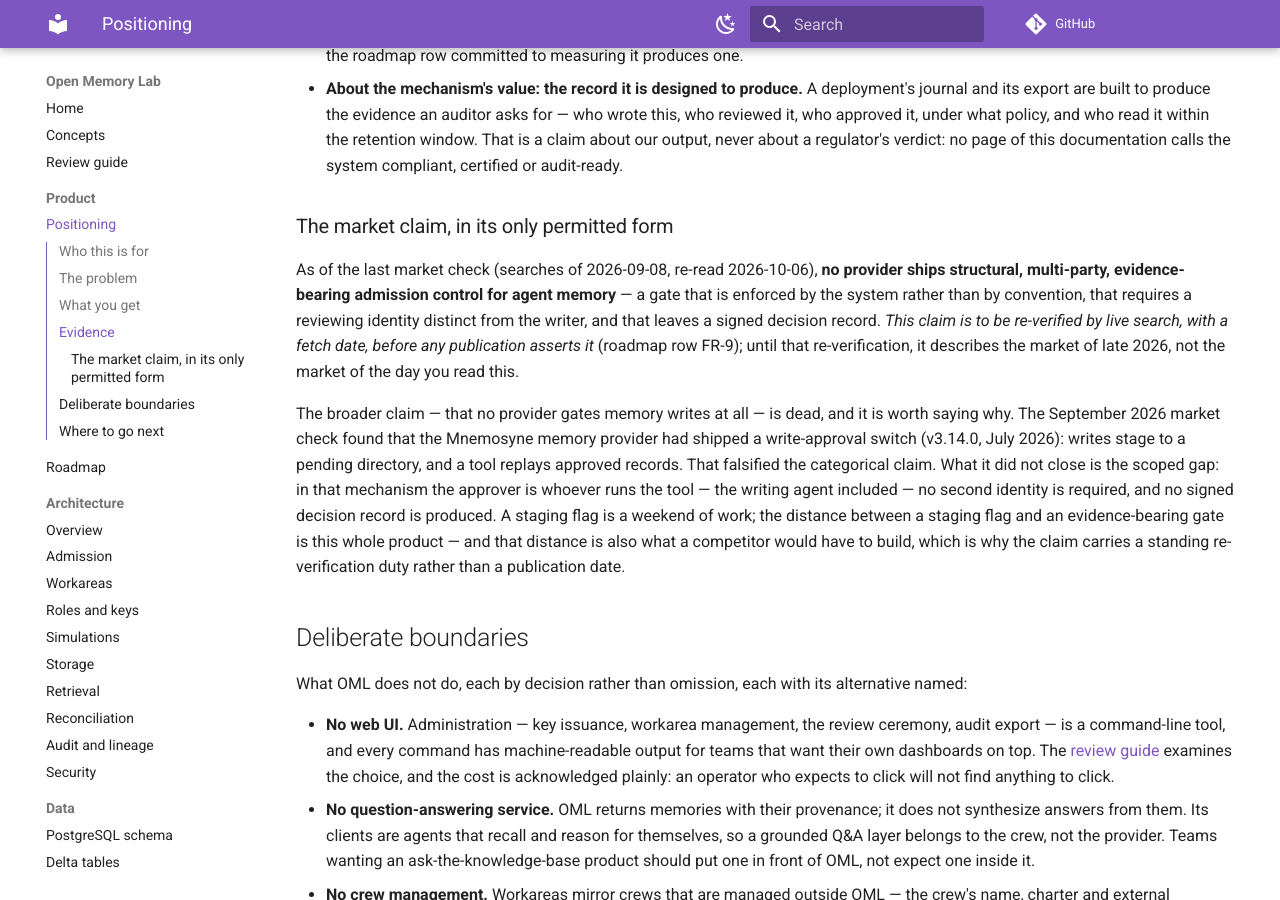
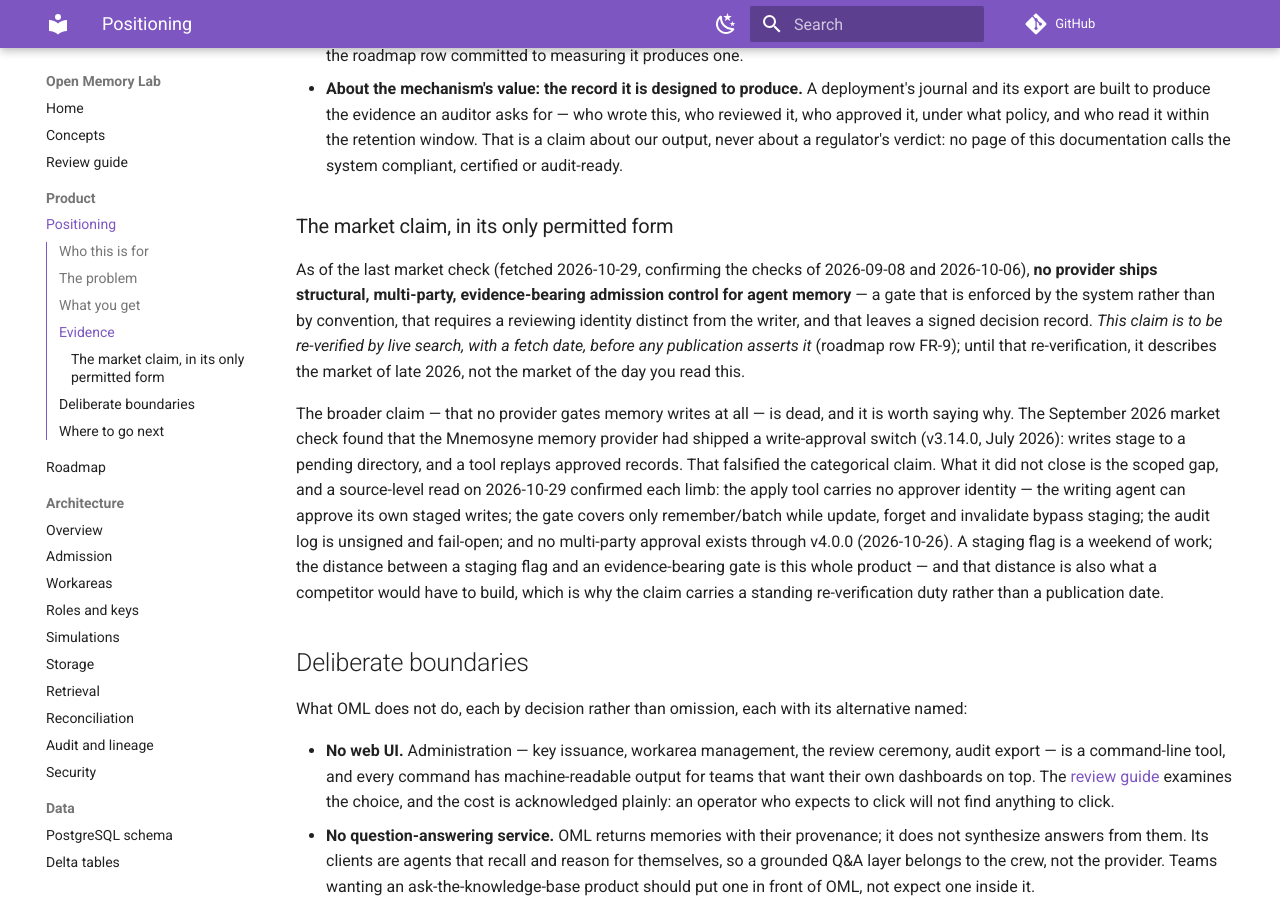
Before and after one commit to e8kor/open-memory-lab, an MkDocs documentation site: the page built from docs/product/positioning.md, in a window 1280 px wide and 900 px high, scrolled down 1096 px. Built offline with MkDocs 1.6.1 and Material for MkDocs 9.7.7, drawn with Linux system fonts in a browser that asks for light colours; comment, search, counter and statistics services are not loaded.

Commit message:
Refresh the FR-9 market-claim re-verification (fetched 2026-10-29)
Source-level Mnemosyne read confirms the scoped gap: self-approval by the
writing agent, staging covers only remember/batch, unsigned fail-open audit,
no multi-party approval through v4.0.0.

Co-Authored-By: Claude Fable 5 <noreply@anthropic.com>
Claude-Session: https://claude.ai/code/session_01Mss2WyvWqSVNa9qSDQvjpz

```diff
--- a/docs/product/positioning.md
+++ b/docs/product/positioning.md
@@ -51,10 +51,10 @@ Nothing here is built, so the honest inventory of evidence is short:
 
 ### The market claim, in its only permitted form
 
-As of the last market check (searches of 2026-09-08, re-read 2026-10-06), **no provider ships
-structural, multi-party, evidence-bearing admission control for agent memory** — a gate that
-is enforced by the system rather than by convention, that requires a reviewing identity
-distinct from the writer, and that leaves a signed decision record. *This claim is to be
+As of the last market check (fetched 2026-10-29, confirming the checks of 2026-09-08 and
+2026-10-06), **no provider ships structural, multi-party, evidence-bearing admission control for
+agent memory** — a gate that is enforced by the system rather than by convention, that requires a
+reviewing identity distinct from the writer, and that leaves a signed decision record. *This claim is to be
 re-verified by live search, with a fetch date, before any publication asserts it* (roadmap row
 FR-9); until that re-verification, it describes the market of late 2026, not the market of the
 day you read this.
@@ -63,8 +63,10 @@ The broader claim — that no provider gates memory writes at all — is dead, a
 saying why. The September 2026 market check found that the Mnemosyne memory provider had
 shipped a write-approval switch (v3.14.0, July 2026): writes stage to a pending directory, and
 a tool replays approved records. That falsified the categorical claim. What it did not close
-is the scoped gap: in that mechanism the approver is whoever runs the tool — the writing agent
-included — no second identity is required, and no signed decision record is produced. A
+is the scoped gap, and a source-level read on 2026-10-29 confirmed each limb: the apply tool
+carries no approver identity — the writing agent can approve its own staged writes; the gate
+covers only remember/batch while update, forget and invalidate bypass staging; the audit log is
+unsigned and fail-open; and no multi-party approval exists through v4.0.0 (2026-10-26). A
 staging flag is a weekend of work; the distance between a staging flag and an evidence-bearing
 gate is this whole product — and that distance is also what a competitor would have to build,
 which is why the claim carries a standing re-verification duty rather than a publication date.
```
